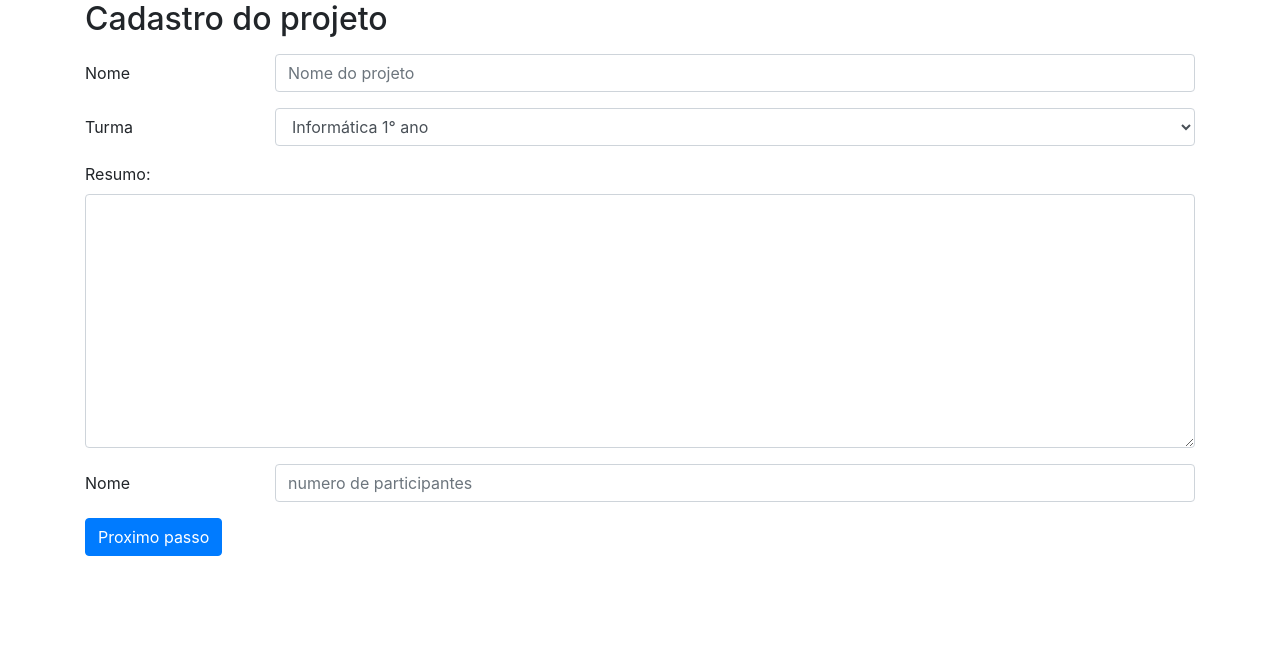
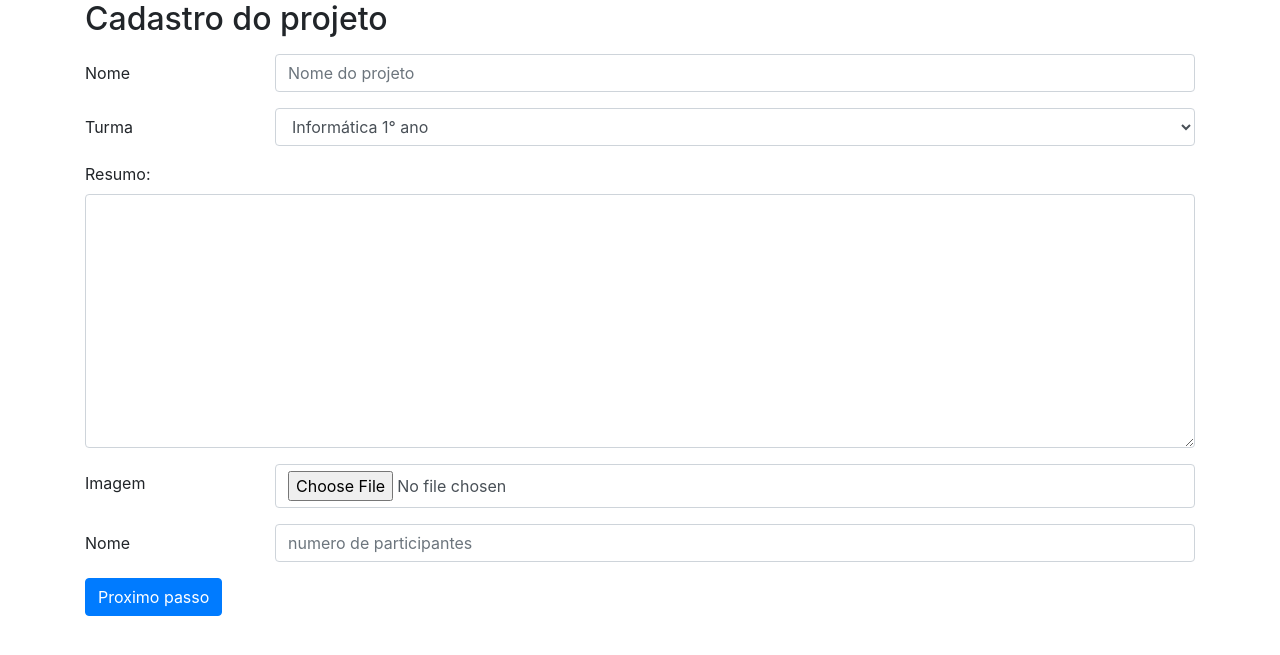
Before and after one commit to kibutzzz/SiteArtes, a PHP site: page /view/cadastro-de-projetos.php in a window 1280 px wide. Shown: the part 72-727 px from the top of the page. Run offline with PHP 8.4, Linux system fonts and the light colour scheme.

Commit message:
adicionado campo para adicionar imagem

```diff
--- a/view/modulos/cadastro-dados-projeto.php
+++ b/view/modulos/cadastro-dados-projeto.php
@@ -1,4 +1,4 @@
-<form action="cadastro-de-projetos.php?step=1" method="POST">
+<form action="cadastro-de-projetos.php?step=1" method="POST" enctype="multipart/form-data">
     <h2 class="mb-3">Cadastro do projeto</h2>
     <div class="form-group row">
         <label for="inputNome" class="col-sm-2 col-form-label">Nome</label>
@@ -27,6 +27,14 @@
         <textarea class="form-control" rows="10" name="resumo_do_projeto" required></textarea>
     </div>
 
+    <div class="form-group row ">
+        <label for="inputImagem" class="col-sm-2 col-form-label">Imagem</label>
+        <div class="col-sm-10 ">
+            <input type="file"  class="form-control " name="imagem" required>
+        </div>
+    </div>
+
+
     <div class="form-group row">
         <label for="inputNumeroParticipantes" class="col-sm-2 col-form-label">Nome</label>
         <div class="col-sm-10">
```
